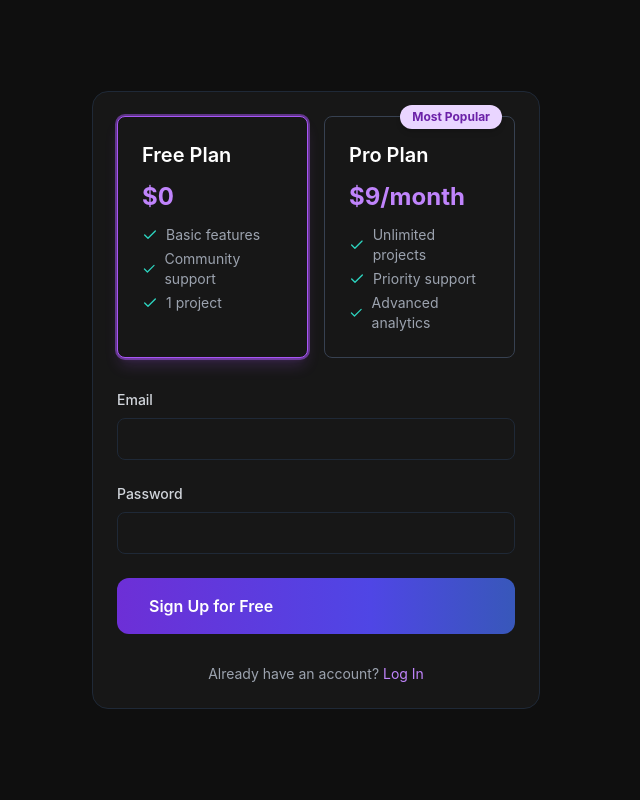
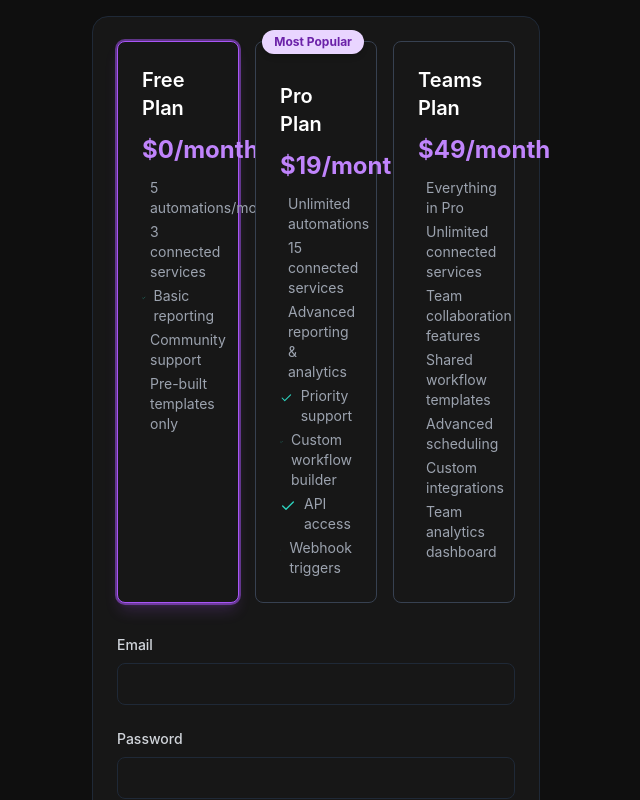
Before and after one commit to Taylor4200/Actionbotnext, a Next.js app: page /signup in a window 1280 px wide. Shown: the top 800 px of the page, without its empty margins (324-964 px from the left). Built offline with nearby package versions, Linux system fonts and the light colour scheme.

Commit message:
dashboard and chat

```diff
--- a/components/Pricing.tsx
+++ b/components/Pricing.tsx
@@ -134,12 +134,11 @@ export default function Pricing() {
       price: "$0",
       description: "Perfect for trying out ActionBot for personal or small projects.",
       features: [
-        { available: true, text: "10 automations/month" },
+        { available: true, text: "5 automations/month" },
         { available: true, text: "3 connected services" },
         { available: true, text: "Basic reporting" },
         { available: true, text: "Community support" },
-        { available: false, text: "Custom workflows" },
-        { available: false, text: "API access" },
+        { available: true, text: "Pre-built templates only" },
       ],
       cta: "Get Started",
       isPopular: false,
@@ -147,33 +146,35 @@ export default function Pricing() {
     },
     {
       name: "Pro",
-      price: "$29",
+      price: "$19",
       description: "For professionals and teams who need more automations and integrations.",
       features: [
         { available: true, text: "Unlimited automations" },
-        { available: true, text: "20 connected services" },
-        { available: true, text: "Advanced reporting" },
+        { available: true, text: "15 connected services" },
+        { available: true, text: "Advanced reporting & analytics" },
         { available: true, text: "Priority support" },
-        { available: true, text: "Custom workflows" },
-        { available: false, text: "API access" },
+        { available: true, text: "Custom workflow builder" },
+        { available: true, text: "API access" },
+        { available: true, text: "Webhook triggers" },
       ],
       cta: "Get Started",
       isPopular: true,
       icon: <Sparkles className="w-6 h-6" />
     },
     {
-      name: "Enterprise",
-      price: "$99",
-      description: "For organizations requiring enterprise features and dedicated support.",
+      name: "Teams",
+      price: "$49",
+      description: "For teams requiring enterprise features and dedicated support.",
       features: [
-        { available: true, text: "Unlimited automations" },
+        { available: true, text: "Everything in Pro" },
         { available: true, text: "Unlimited connected services" },
-        { available: true, text: "Enterprise reporting" },
-        { available: true, text: "Dedicated support" },
-        { available: true, text: "Custom workflows" },
-        { available: true, text: "API access" },
+        { available: true, text: "Team collaboration features" },
+        { available: true, text: "Shared workflow templates" },
+        { available: true, text: "Advanced scheduling" },
+        { available: true, text: "Custom integrations" },
+        { available: true, text: "Team analytics dashboard" },
       ],
-      cta: "Contact Sales",
+      cta: "Get Started",
       isPopular: false,
       icon: <Shield className="w-6 h-6" />
     }
@@ -225,7 +226,7 @@ export default function Pricing() {
             viewport={{ once: true }}
             className="text-gray-400 max-w-2xl mx-auto text-lg"
           >
-            Start free and upgrade as your automation needs grow.
+            Start free, scale as you grow.
           </motion.p>
         </div>
 
--- a/components/auth/SignupForm.tsx
+++ b/components/auth/SignupForm.tsx
@@ -9,7 +9,7 @@ import GlowButton from "@/components/ui/GlowButton";
 // import { Label } from "@/components/ui/label";
 
 interface Plan {
-  id: "free" | "pro";
+  id: "free" | "pro" | "teams";
   name: string;
   price: string;
   benefits: string[];
@@ -20,21 +20,49 @@ const plans: Plan[] = [
   {
     id: "free",
     name: "Free Plan",
-    price: "$0",
-    benefits: ["Basic features", "Community support", "1 project"],
+    price: "$0/month",
+    benefits: [
+      "5 automations/month",
+      "3 connected services",
+      "Basic reporting",
+      "Community support",
+      "Pre-built templates only",
+    ],
   },
   {
     id: "pro",
     name: "Pro Plan",
-    price: "$9/month",
-    benefits: ["Unlimited projects", "Priority support", "Advanced analytics"],
+    price: "$19/month",
+    benefits: [
+      "Unlimited automations",
+      "15 connected services",
+      "Advanced reporting & analytics",
+      "Priority support",
+      "Custom workflow builder",
+      "API access",
+      "Webhook triggers",
+    ],
     popular: true,
+  },
+  {
+    id: "teams",
+    name: "Teams Plan",
+    price: "$49/month",
+    benefits: [
+      "Everything in Pro",
+      "Unlimited connected services",
+      "Team collaboration features",
+      "Shared workflow templates",
+      "Advanced scheduling",
+      "Custom integrations",
+      "Team analytics dashboard",
+    ],
   },
 ];
 
 interface SignupFormProps {
-  initialPlan?: "free" | "pro";
-  onSubmit: (data: { email: string; password: string; plan: "free" | "pro" }) => void;
+  initialPlan?: "free" | "pro" | "teams";
+  onSubmit: (data: { email: string; password: string; plan: "free" | "pro" | "teams" }) => void;
 }
 
 export default function SignupForm({
@@ -63,12 +91,12 @@ export default function SignupForm({
   return (
     <div className="w-full max-w-md mx-auto space-y-8">
       {/* Plan Selection */}
-      <div className="grid grid-cols-1 md:grid-cols-2 gap-4">
+      <div className="grid grid-cols-1 md:grid-cols-3 gap-4">
         {plans.map((plan) => (
           <motion.div
             key={plan.id}
             className={cn(
-              "relative p-6 rounded-lg border cursor-pointer transition-all duration-200",
+              "relative p-6 rounded-lg border cursor-pointer transition-all duration-200 space-y-4", // Added space-y-4 for benefit list spacing
               "bg-[#171717]",
               selectedPlan === plan.id
                 ? "border-purple-500 ring-2 ring-purple-500/50 shadow-lg shadow-purple-500/20"
@@ -88,8 +116,8 @@ export default function SignupForm({
               <p className="text-2xl font-bold text-purple-400">{plan.price}</p>
               <ul className="text-gray-400 text-sm space-y-1">
                 {plan.benefits.map((benefit, index) => (
-                  <li key={index} className="flex items-center gap-2">
-                    {/* Placeholder for check icon */}
+                  <li key={index} className="flex items-start gap-2">
+                    {/* Placeholder for check icon - Adjusted alignment */}
                     <svg
                       xmlns="http://www.w3.org/2000/svg"
                       width="16"
@@ -100,11 +128,11 @@ export default function SignupForm({
                       strokeWidth="2"
                       strokeLinecap="round"
                       strokeLinejoin="round"
-                      className="lucide lucide-check text-teal-400"
+                      className="lucide lucide-check text-teal-400 mt-1"
                     >
                       <path d="M20 6 9 17l-5-5" />
                     </svg>
-                    <span>{benefit}</span>
+                    <span className="flex-1">{benefit}</span>
                   </li>
                 ))}
               </ul>
@@ -159,9 +187,8 @@ export default function SignupForm({
             <p className="mt-1 text-sm text-red-500">{errors.password}</p>
           )}
         </div>
-        {/* Using the current GlowButton component - should now support type and fullWidth */}
         <GlowButton type="submit" fullWidth>
-          Sign Up for {selectedPlan === "pro" ? "Pro" : "Free"}
+          Get Started
         </GlowButton>
       </form>
     </div>
```
Also changed, not shown: 71 other files (tests, documents, lock files or other folders).
